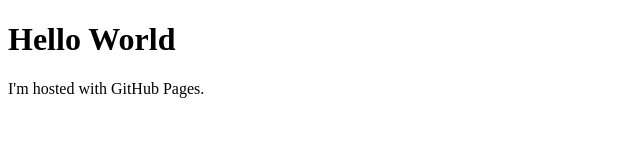
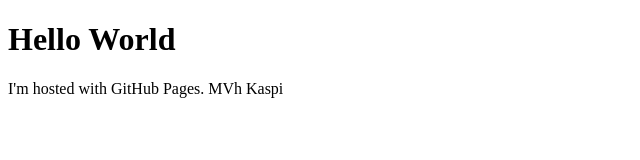
Before and after one commit to kar-re/kar-re.github.io, a plain HTML site: page index.html in a window 1280 px wide. Shown: the whole page, without its empty margins (0-640 px from the left). Drawn offline with Linux system fonts and the light colour scheme.

Commit message:
Updated welcome

```diff
--- a/index.html
+++ b/index.html
@@ -3,7 +3,7 @@
 
 <body>
     <h1>Hello World</h1>
-    <p>I'm hosted with GitHub Pages.</p>
+    <p>I'm hosted with GitHub Pages. MVh Kaspi</p>
 </body>
 
 </html>
```
